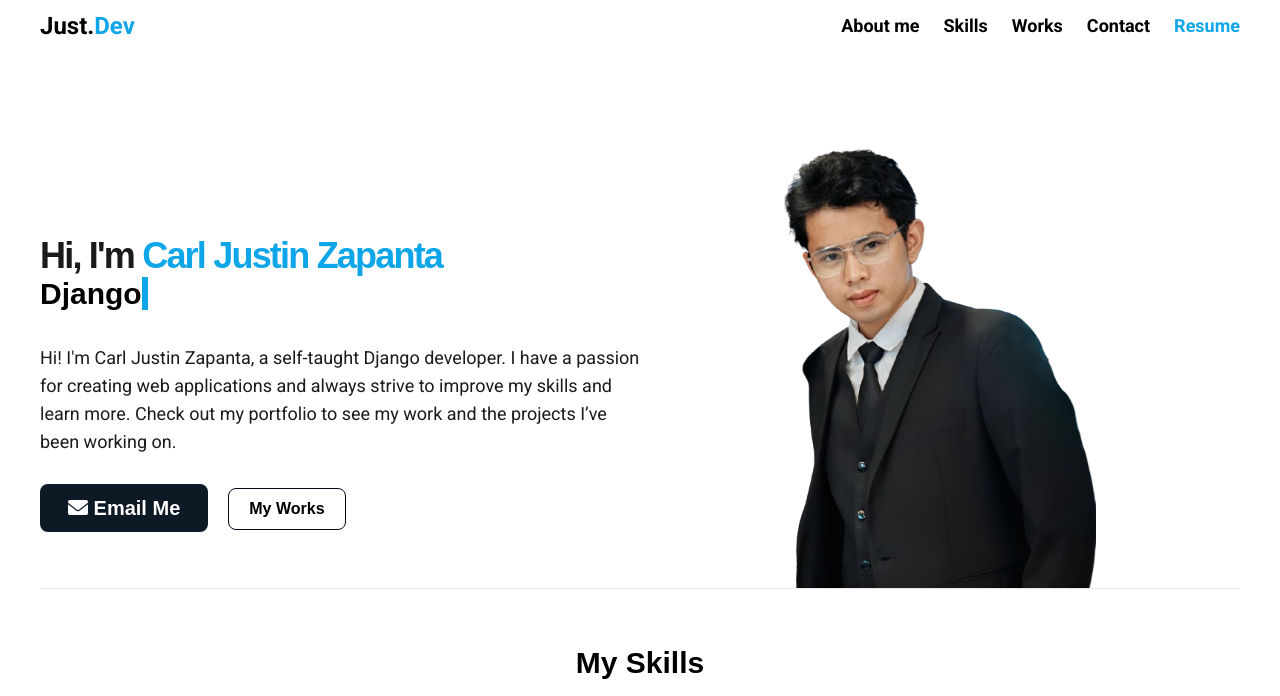
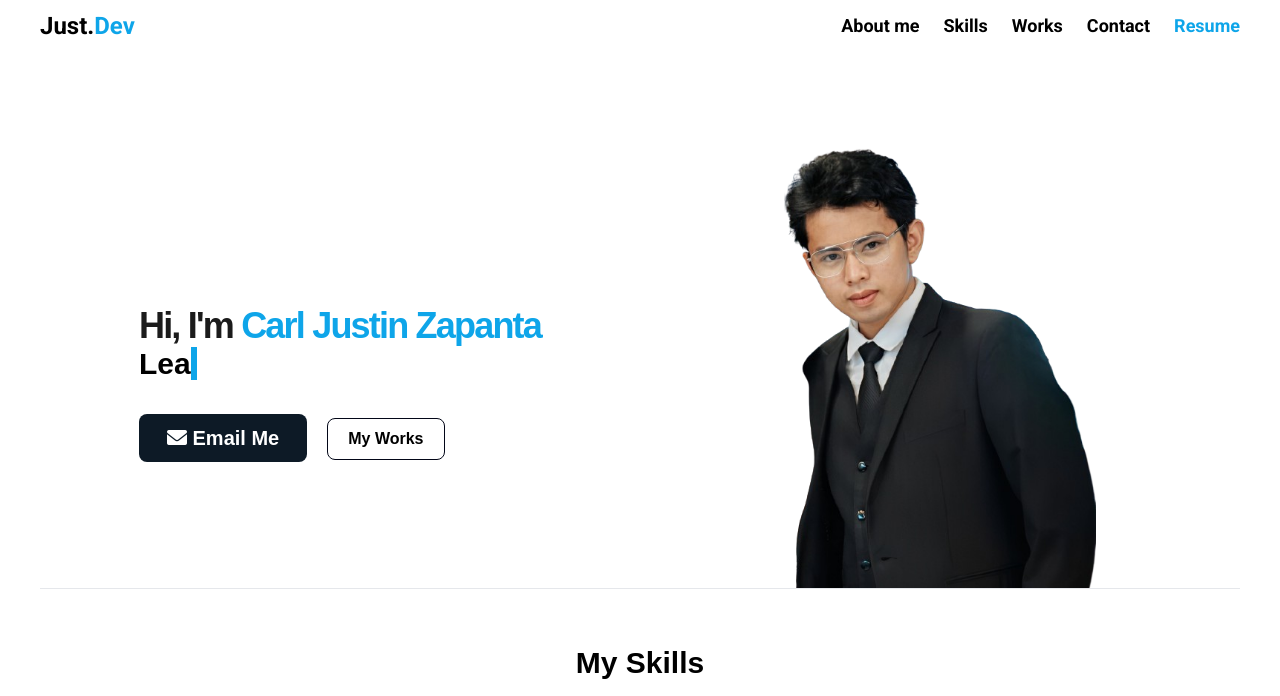
Before and after one commit to justinzapanta/Portfolio, a Django app: page / in a window 1280 px wide. Shown: the top 696 px of the page. Run offline with Django 5.2, Linux system fonts and the light colour scheme; data comes from the database, SQL or seed files in the repository.

Commit message:
Update base.html

```diff
--- a/main/templates/main/parts/base.html
+++ b/main/templates/main/parts/base.html
@@ -67,7 +67,7 @@
                 <li><a href="#skills" class="hidden md:inline">Skills</a></li>
                 <li><a href="#works" class="hidden md:inline">Works</a></li>
                 <li><a href="#contact" class="hidden md:inline">Contact</a></li>
-                <li><a href="https://drive.google.com/file/d/1xPYyxMiy0CTxGZO5WhWTO9uGMqSZmTPZ/view?usp=sharing" target="_blank" class="hidden md:inline text-sky-500 font-bold ">Resume</a></li>
+                <li><a href="https://drive.google.com/file/d/15WiNklVv2xezHyZz9U7INczpQapx5h0z/view?usp=sharing" target="_blank" class="hidden md:inline text-sky-500 font-bold ">Resume</a></li>
                 <li class="md:hidden"><a href="#" onclick="toggleMenu()"><i class="fas fa-bars"></i></a></li>
             </ul>
         </nav>
@@ -79,7 +79,7 @@
             <li><a href="#skills">Skills</a></li>
             <li><a href="#works">Works</a></li>
             <li><a href="#contact">Contact</a></li>
-            <li><a href="https://drive.google.com/file/d/1xPYyxMiy0CTxGZO5WhWTO9uGMqSZmTPZ/view?usp=sharing" target="_blank" class="text-sky-500 font-bold ">Resume</a></li>
+            <li><a href="https://drive.google.com/file/d/15WiNklVv2xezHyZz9U7INczpQapx5h0z/view?usp=sharing" target="_blank" class="text-sky-500 font-bold ">Resume</a></li>
         </ul>
     </div>
 
@@ -89,14 +89,12 @@
                 <div>
                     <h1 class="font-oswald font-semibold tracking-tighter text-2xl md:text-4xl mt-10 text-[#1B1B1B]">Hi, I'm <span class="text-sky-500">Carl Justin Zapanta</span></h1>
                     <h1 class="font-oswald font-semibold text-2xl md:text-3xl">
-                        <a class="typewrite" data-period="2000" data-type='["Django Developer"]'>
+                        <a class="typewrite" data-period="2000" data-type='["Lead Software Developer"]'>
                           <span class="wrap"></span>
                         </a>
                     </h1>
 
-                    <p class="md:text-lg font-roboto md:mt-8 mt-5 text-[#1B1B1B]">Hi! I'm Carl Justin Zapanta, a self-taught Django developer.
-                    I have a passion for creating web applications and always strive to improve my skills
-                        and learn more. Check out my portfolio to see my work and the projects I’ve been working on.
+                    <p class="md:text-lg font-roboto md:mt-8 mt-5 text-[#1B1B1B]">
                     </p>
 
                     <div class="flex flex-wrap space-x-5 mt-5 md:mt-7 md:mb-0 mb-6">
```
